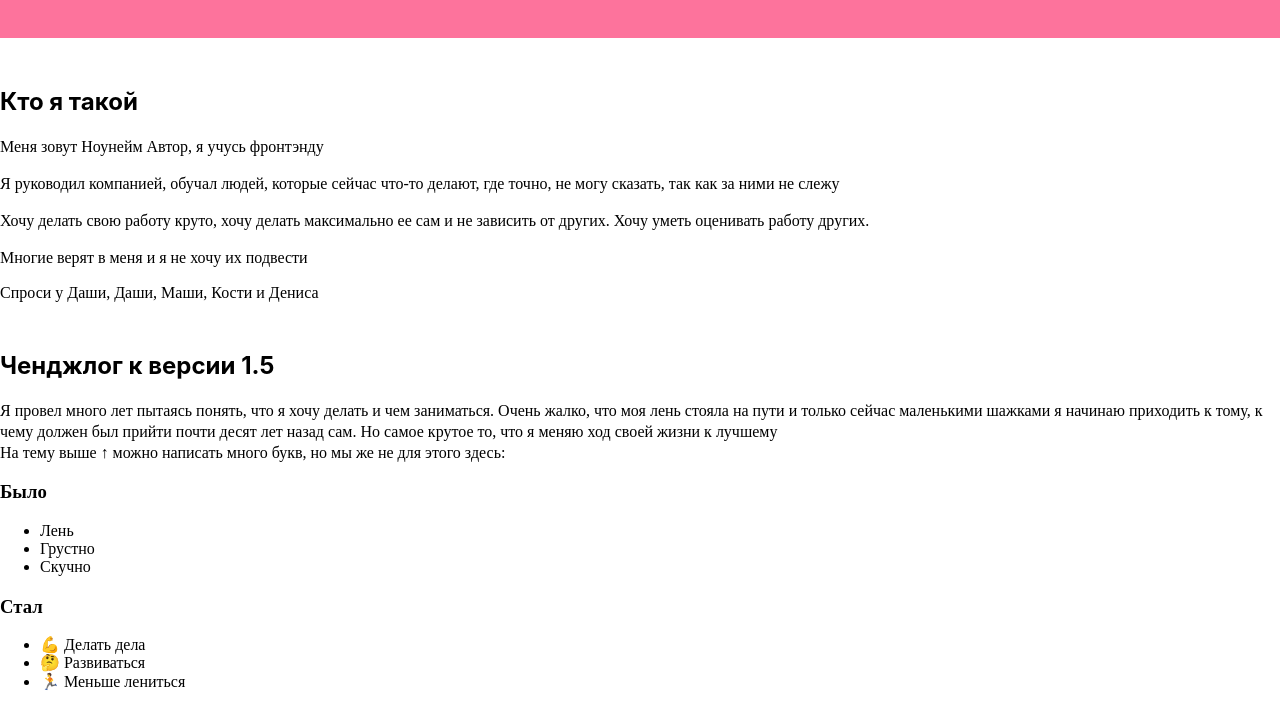
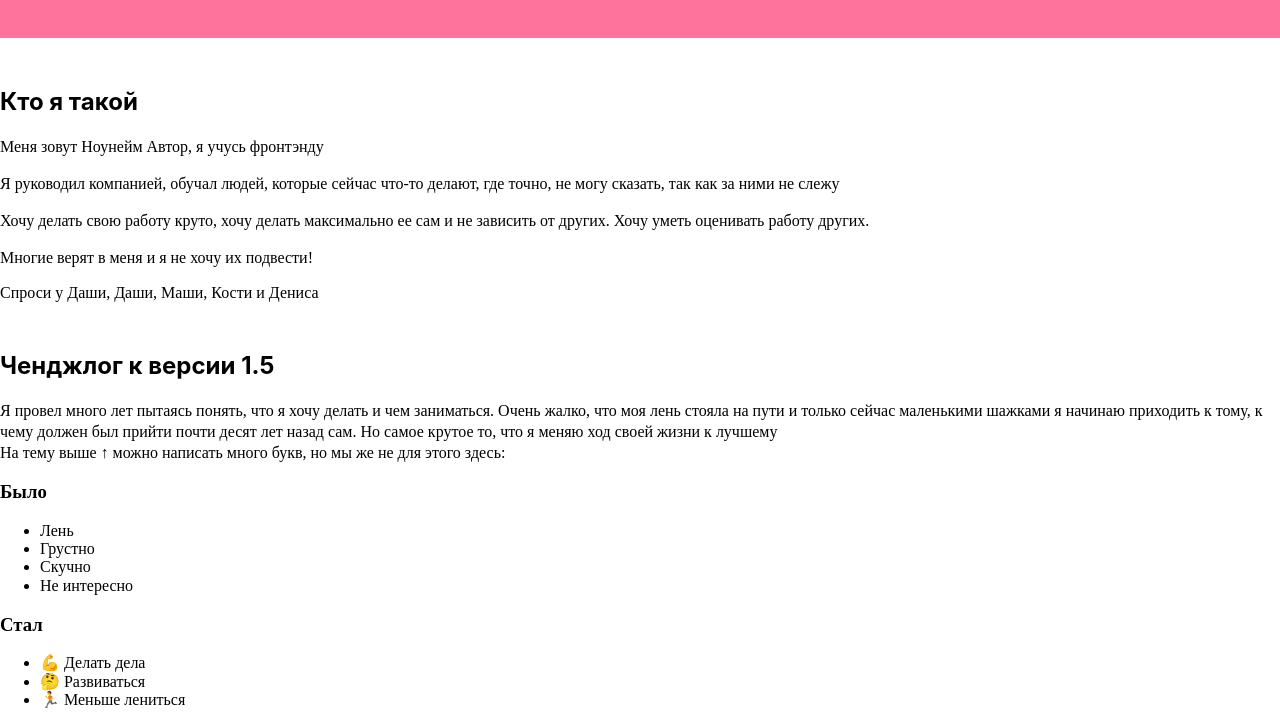
Before and after one commit to Bovius/verstka, a plain HTML site: page index.html in a window 1280 px wide. Shown: the part 205-930 px from the top of the page. Drawn offline with Linux system fonts and the light colour scheme.

Commit message:
Проверил гит десктоп приложение

```diff
--- a/index.html
+++ b/index.html
@@ -29,7 +29,7 @@
                     Хочу делать свою работу круто, хочу делать максимально ее сам и не зависить от других. Хочу уметь оценивать работу других.
                 </p>
                 <p>
-                    Многие верят в меня и я не хочу их подвести
+                    Многие верят в меня и я не хочу их подвести!
                 </p>
                 <aside>
                     Спроси у Даши, Даши, Маши, Кости и Дениса
@@ -48,6 +48,7 @@
                     <li>Лень</li>
                     <li>Грустно</li>
                     <li>Скучно</li>
+                    <li>Не интересно</li>
                 </ul>
 
                 <h3>Стал</h3>
```
